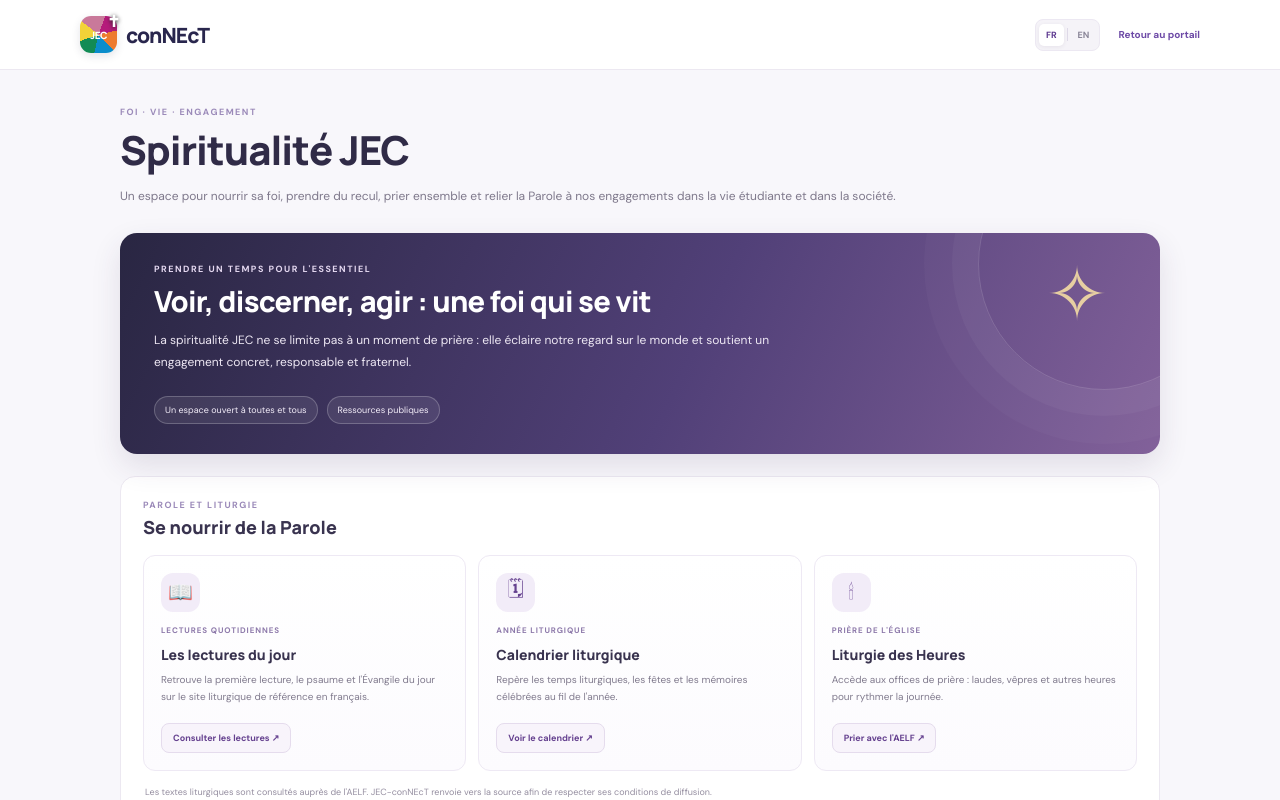
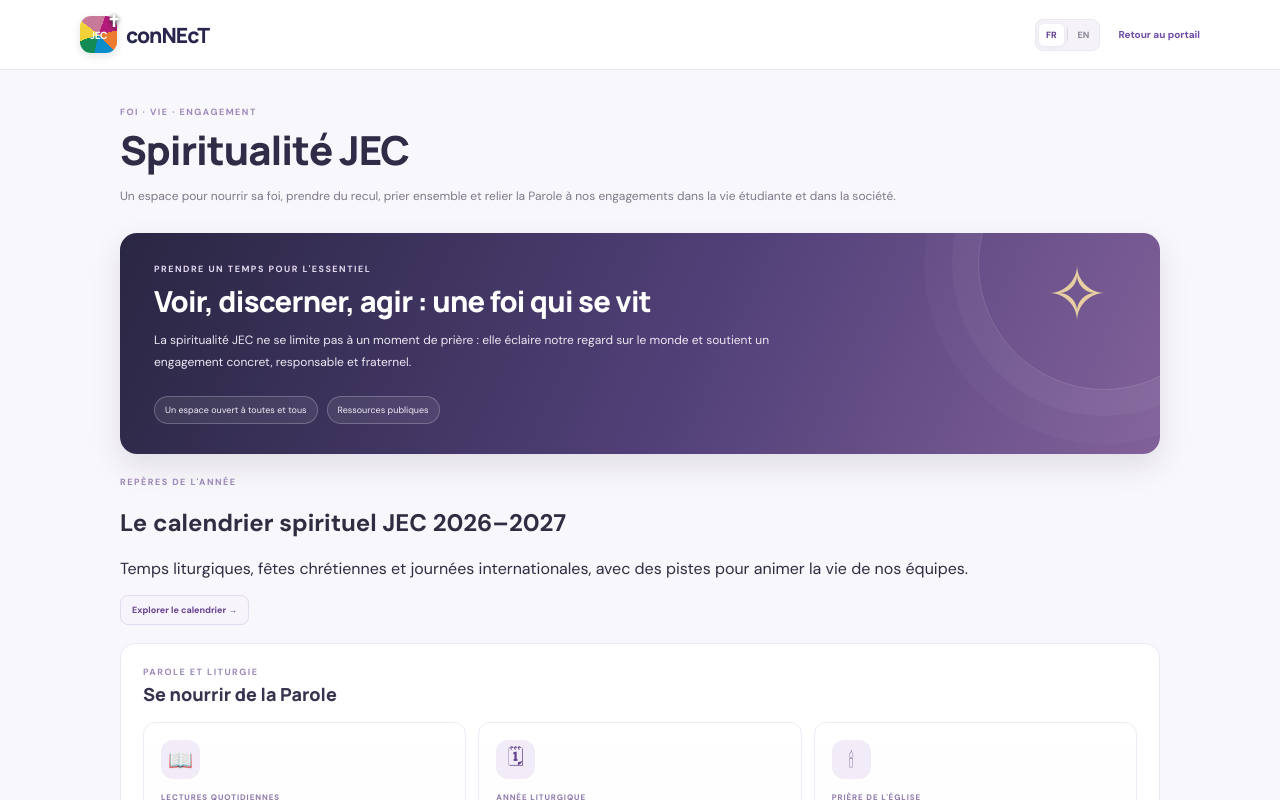
Before and after one commit to AngeleEYENGA/JEC-conNEcT, a Next.js app: page /spiritualite in a window 1280 px wide. Shown: the top 800 px of the page. Built offline with nearby package versions, Linux system fonts and the light colour scheme; no server answers.

Commit message:
feat(spirituality): link annual calendar from spirituality home

```diff
--- a/app/spiritualite/page.tsx
+++ b/app/spiritualite/page.tsx
@@ -49,6 +49,15 @@ export default function SpiritualityPage() {
             <span>{t("Un espace ouvert à toutes et tous", "An open space for everyone")}</span>
             <span>{t("Ressources publiques", "Public resources")}</span>
           </div>
+        </section>
+
+        <section className="spiritual-calendar-promo">
+          <div>
+            <p className="eyebrow">{t("REPÈRES DE L'ANNÉE", "YEARLY HIGHLIGHTS")}</p>
+            <h2>{t("Le calendrier spirituel JEC 2026–2027", "The 2026–2027 JEC spiritual calendar")}</h2>
+            <p>{t("Temps liturgiques, fêtes chrétiennes et journées internationales, avec des pistes pour animer la vie de nos équipes.", "Liturgical seasons, Christian celebrations and international days, with ideas to animate our teams.")}</p>
+          </div>
+          <Link href="/spiritualite/calendrier" className="spiritual-cta">{t("Explorer le calendrier", "Explore the calendar")} →</Link>
         </section>
 
         <section className="collab-section spiritual-section">
```
